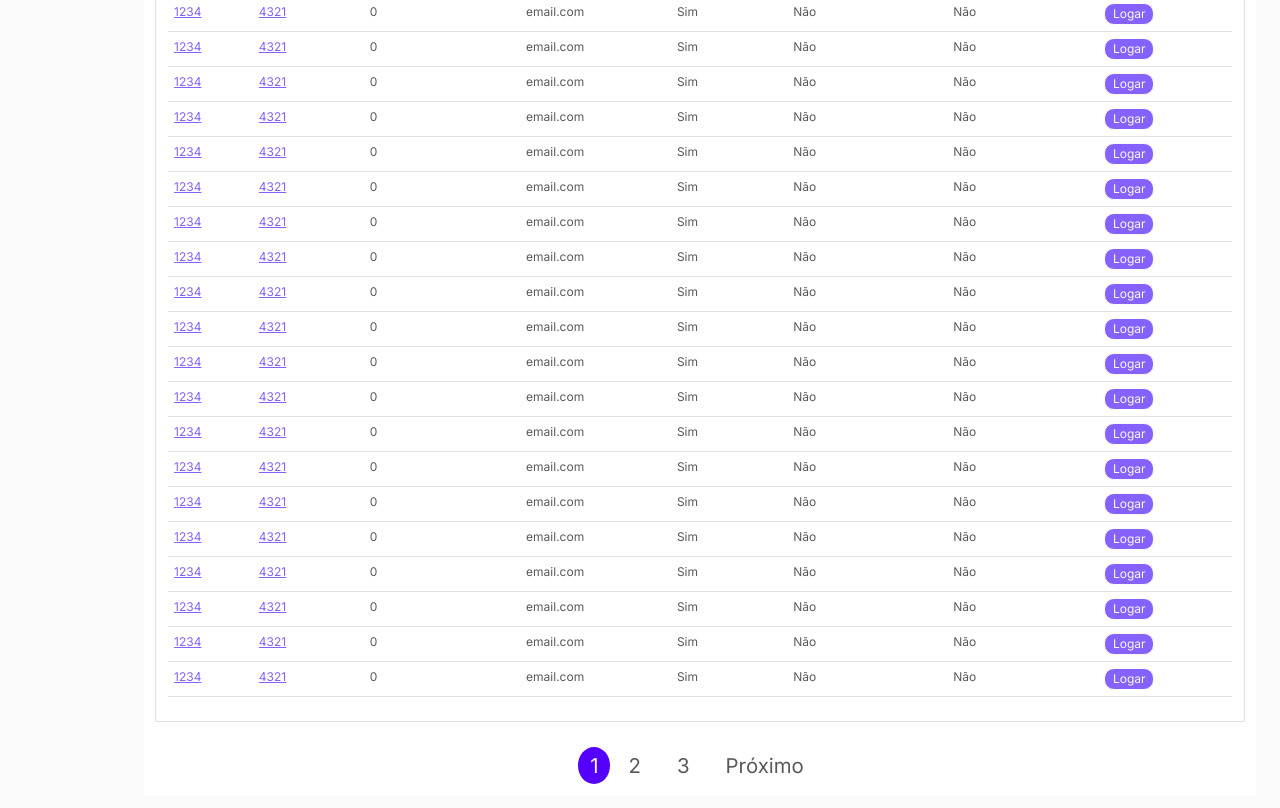
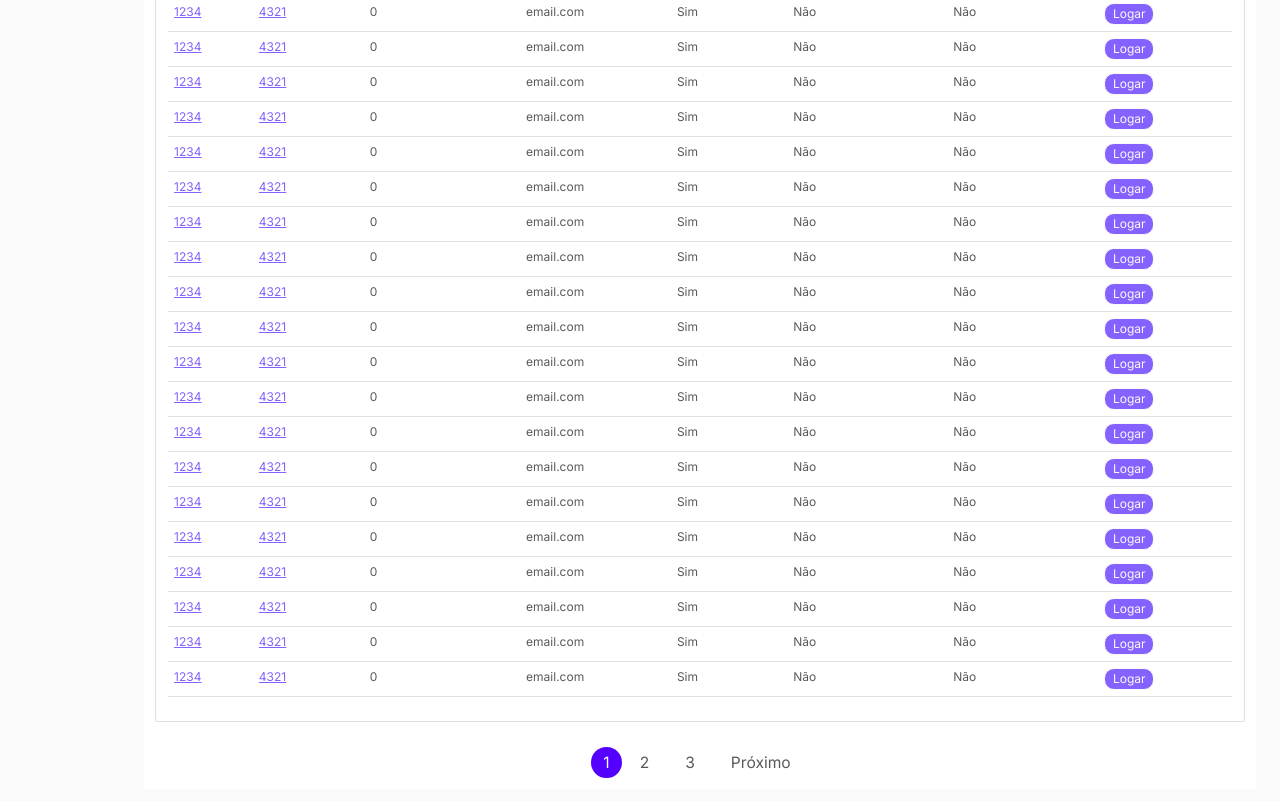
Before and after one commit to blopawitt/idwall-front, a plain HTML site: page usuario.html in a window 1280 px wide. Shown: the part 567-1375 px from the top of the page. Drawn offline with nearby package versions, Linux system fonts and the light colour scheme.

Commit message:
ajustando tamanho paginacao

```diff
--- a/styles/usuario.css
+++ b/styles/usuario.css
@@ -114,7 +114,7 @@
 .link-page {
     color: #595959;
     padding: 0.2rem 1.5rem;
-    font-size: 1.7rem;
+    font-size: 1.3rem;
     font-weight: 500;
     text-decoration: none;
 }
@@ -124,7 +124,7 @@
     background-color: #50f;
     border-radius: 100%;
     padding: 0.5rem 1rem;
-    font-size: 1.7rem;
+    font-size: 1.3rem;
     font-weight: 500;
     text-decoration: none;
 }
```
